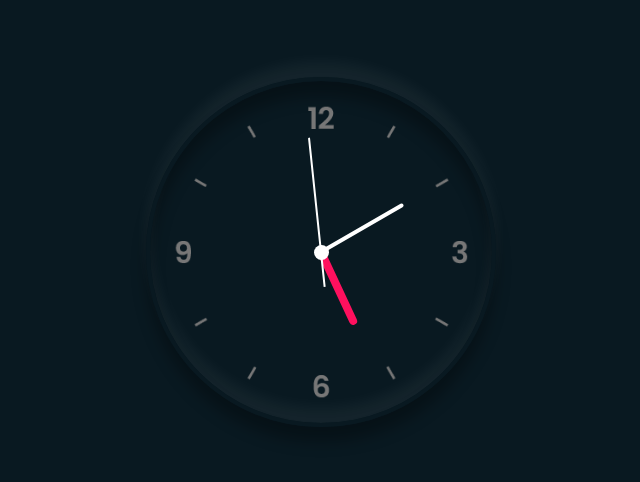
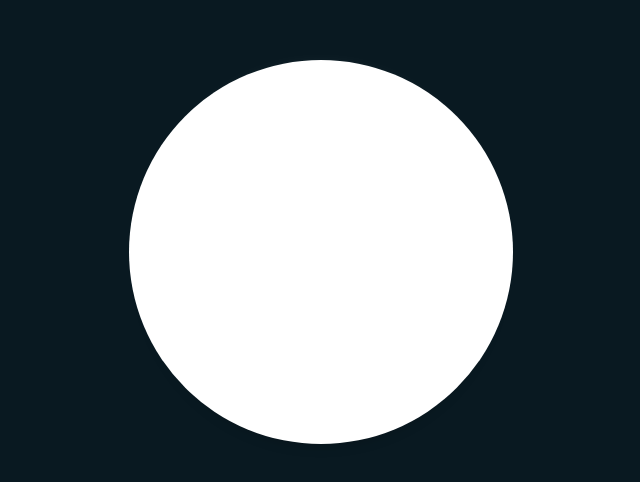
Before and after one commit to Steve-code16/analog-clock, a website: page index.html in a window 1280 px wide. Shown: the part 148-630 px from the top of the page, without its empty margins (319-959 px from the left). Drawn offline with Linux system fonts and the light colour scheme.

Commit message:
changed style.css

```diff
--- a/css/style.css
+++ b/css/style.css
@@ -30,8 +30,8 @@ body {
 .clock::before {
   content: "";
   position: absolute;
-  width: 15px;
-  height: 15px;
+  width: 24rem;
+  height: 24rem;
   background: #fff;
   border-radius: 50%;
   z-index: 10;
```
